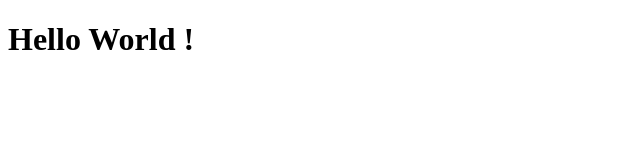
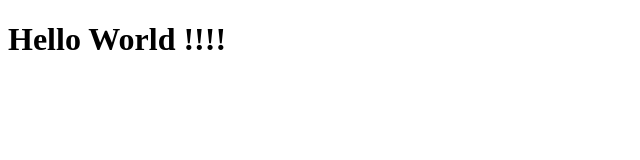
Before and after one commit to Subhabrata1996/WebDevelopment, a website: page index.html in a window 1280 px wide. Shown: the full height of the page, 0-640 px from the left. Drawn offline with Linux system fonts and the light colour scheme.

Commit message:
Fifth Commit

```diff
--- a/index.html
+++ b/index.html
@@ -5,7 +5,7 @@
 </head>
 <body>
 	<h1>
-		Hello World !
+		Hello World !!!!
 	</h1>
 
 </body>
```
Also changed, not shown: package.json (added, +24 -0 lines), 2 other files.
